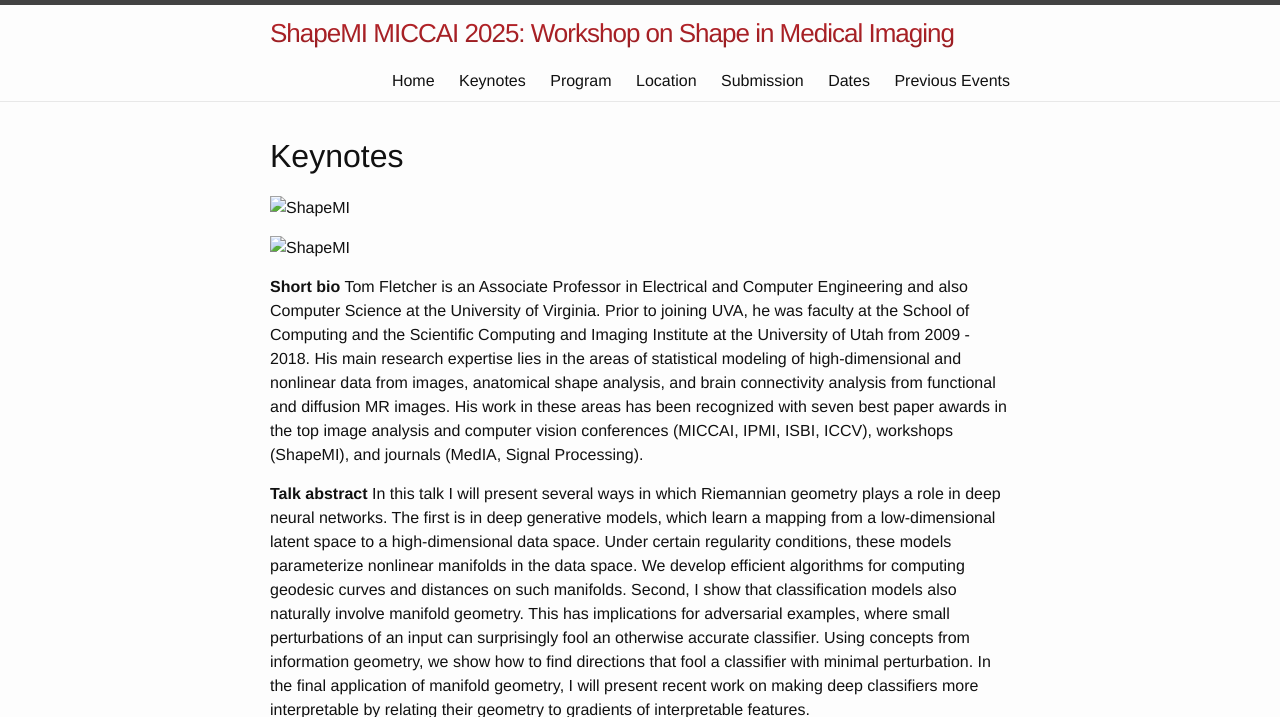
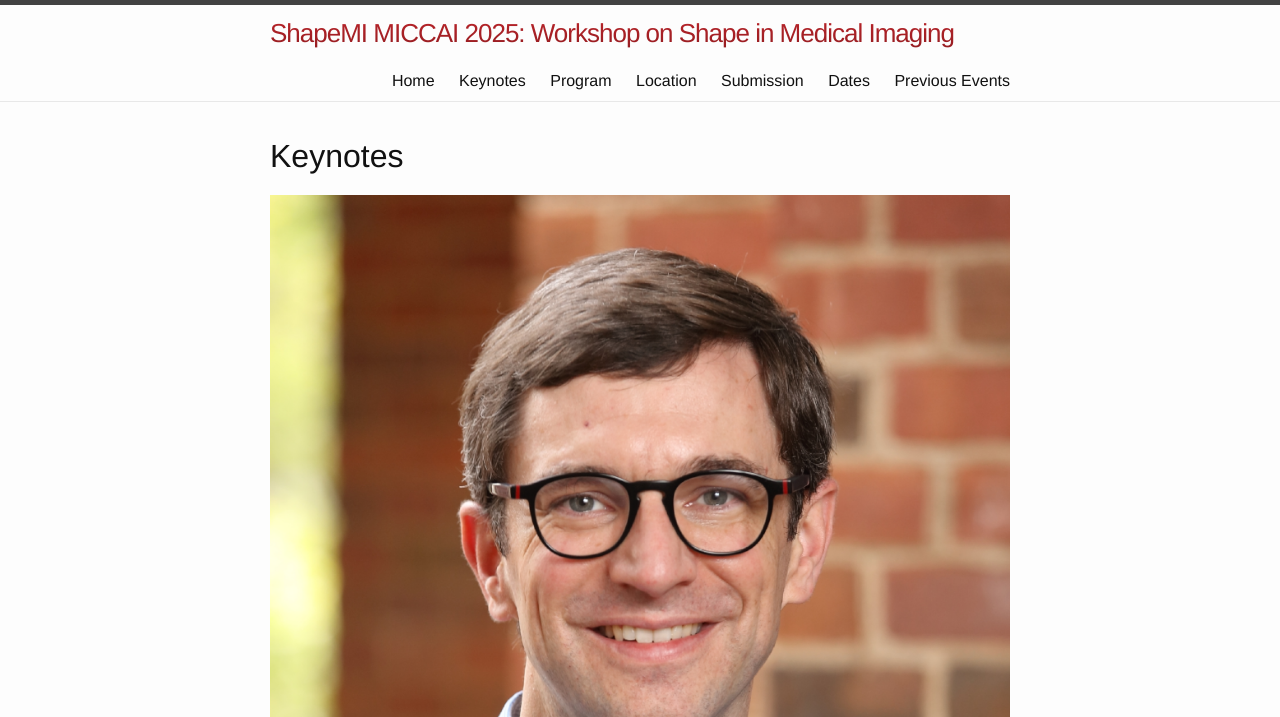
Before and after one commit to shapemi/shapemi.github.io, a Jekyll site: the page built from keynotes/index.md, in a window 1280 px wide. Shown: the top 717 px of the page. Built offline with Jekyll 4.4.1, drawn with Linux system fonts in a browser that asks for light colours; grey boxes are pictures that could not be loaded.

Commit message:
Update index.md

```diff
--- a/keynotes/index.md
+++ b/keynotes/index.md
@@ -6,9 +6,18 @@ order: 1
 ---
 # Keynotes
 
-![ShapeMI](images/fletcher_headshot2.png)
+![ShapeMI]({{ "/images/fletcher_headshot2.png" | relative_url }})
 
-![ShapeMI](fletcher_headshot2.png "ShapeMI MICCAI 2025: Keynote fletcher")
+![ShapeMI]({{ "/images/fletcher_headshot2.png" | relative_url }} "ShapeMI MICCAI 2025: Keynote fletcher")
+
+![ShapeMI](/images/fletcher_headshot2.png)
+
+![ShapeMI]({{ "/images/fletcher_headshot2.png" | relative_url }})
+
+![ShapeMI](/images/fletcher_headshot2.png)
+
+![ShapeMI](/images/fletcher_headshot2.png "ShapeMI MICCAI 2025: Keynote fletcher")
+
 
 **Short bio**
 Tom Fletcher is an Associate Professor in Electrical and Computer Engineering and also Computer Science at the University of Virginia. Prior to joining UVA, he was faculty at the School of Computing and the Scientific Computing and Imaging Institute at the University of Utah from 2009 - 2018. His main research expertise lies in the areas of statistical modeling of high-dimensional and nonlinear data from images, anatomical shape analysis, and brain connectivity analysis from functional and diffusion MR images. His work in these areas has been recognized with seven best paper awards in the top image analysis and computer vision conferences (MICCAI, IPMI, ISBI, ICCV), workshops (ShapeMI), and journals (MedIA, Signal Processing).
```
